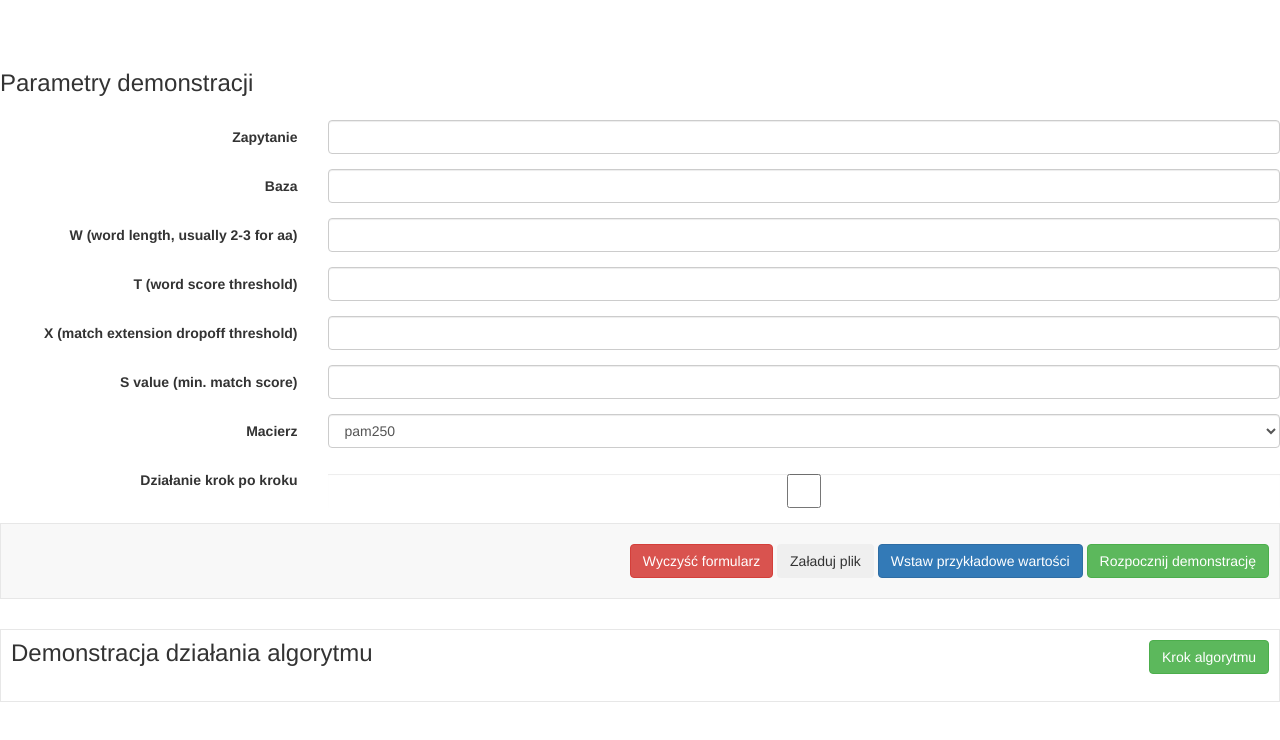
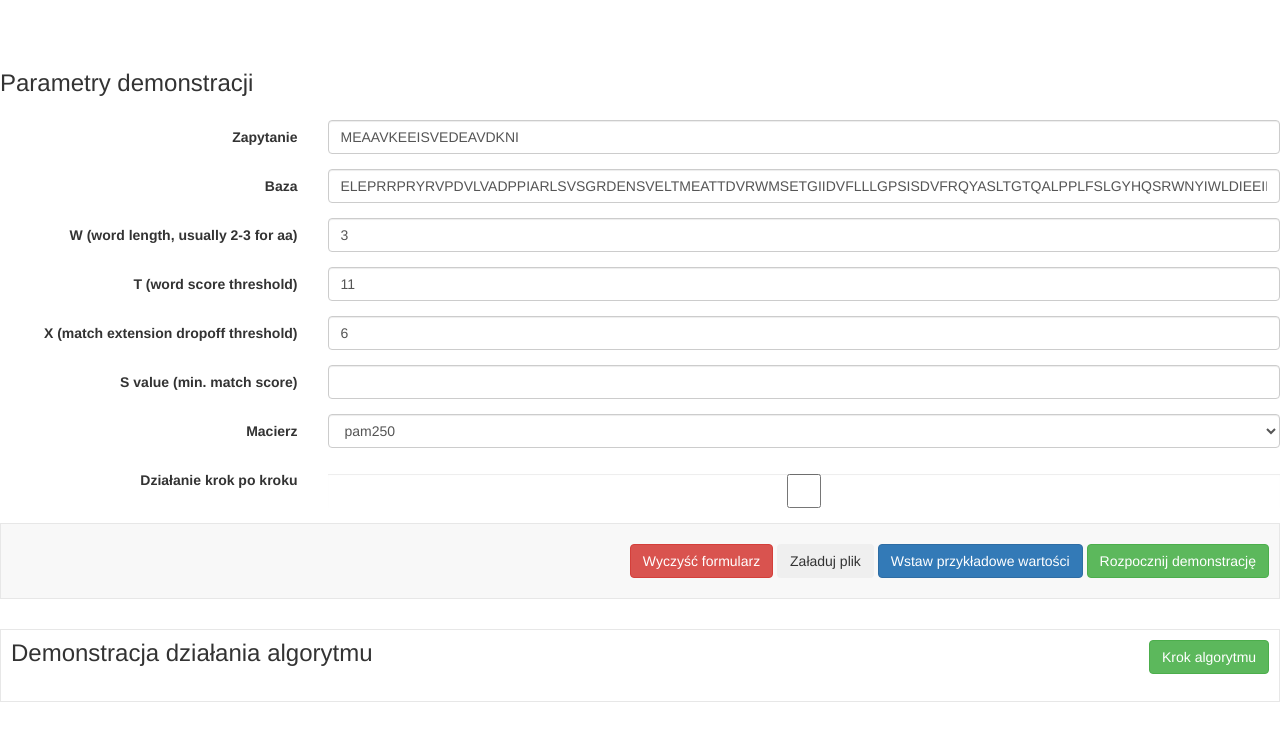
Before and after one commit to jg/mbi, a website with bundled scripts: page index.html in a window 1280 px wide. Built offline with nearby package versions, Linux system fonts and the light colour scheme; files whose address does not match are found by name.

Commit message:
Add default values to form

```diff
--- a/index.html
+++ b/index.html
@@ -26,35 +26,35 @@
         <div class="form-group">
           <label for="sequenceA" class="col-sm-3 control-label">Zapytanie</label>
           <div class="col-sm-9">
-            <input type="text" class="form-control" ideological="query">
+            <input type="text" class="form-control" ideological="query" value="MEAAVKEEISVEDEAVDKNI">
           </div>
         </div>
 
         <div class="form-group">
           <label for="sequenceB" class="col-sm-3 control-label">Baza</label>
           <div class="col-sm-9">
-            <input type="text" class="form-control" id="db">
+            <input type="text" class="form-control" id="db" value="ELEPRRPRYRVPDVLVADPPIARLSVSGRDENSVELTMEATTDVRWMSETGIIDVFLLLGPSISDVFRQYASLTGTQALPPLFSLGYHQSRWNYIWLDIEEIHADGKRYFTWDPSRFPQPRTMLERLASKRRVKLVAIVDPH" />
           </div>
         </div>
 
         <div class="form-group">
           <label for="algorithm" class="col-sm-3 control-label">W (word length, usually 2-3 for aa)</label>
           <div class="col-sm-9">
-            <input type="text" class="form-control" id="wordLength">
+            <input type="text" class="form-control" id="wordLength" value="3">
           </div>
         </div>
 
         <div class="form-group">
           <label for="algorithm" class="col-sm-3 control-label">T (word score threshold)</label>
           <div class="col-sm-9">
-            <input type="text" class="form-control" id="wordScoreThreshold">
+            <input type="text" class="form-control" id="wordScoreThreshold" value="11">
           </div>
         </div>
 
         <div class="form-group">
           <label for="algorithm" class="col-sm-3 control-label">X (match extension dropoff threshold)</label>
           <div class="col-sm-9">
-            <input type="text" class="form-control" id="allowedDropOff">
+            <input type="text" class="form-control" id="allowedDropOff" value="6">
           </div>
         </div>
 
```
